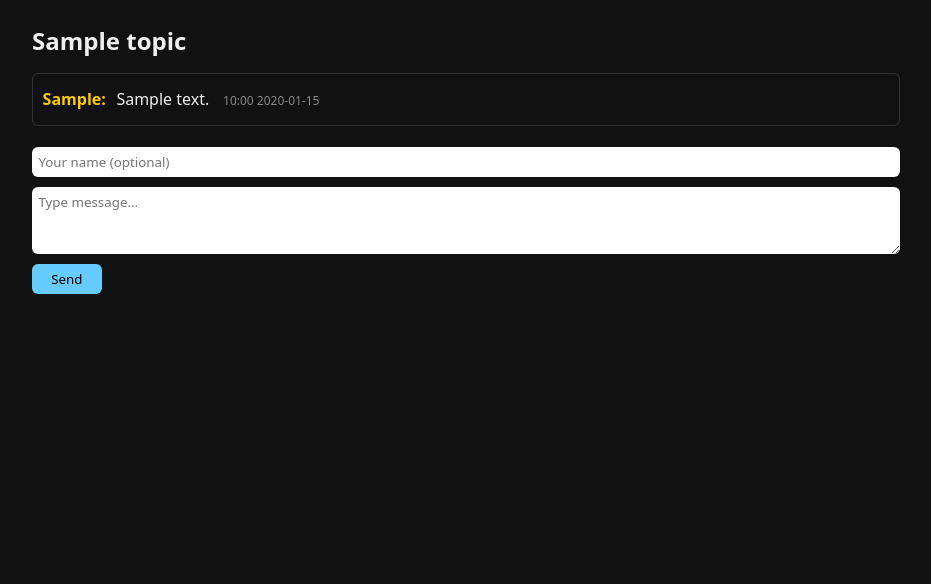
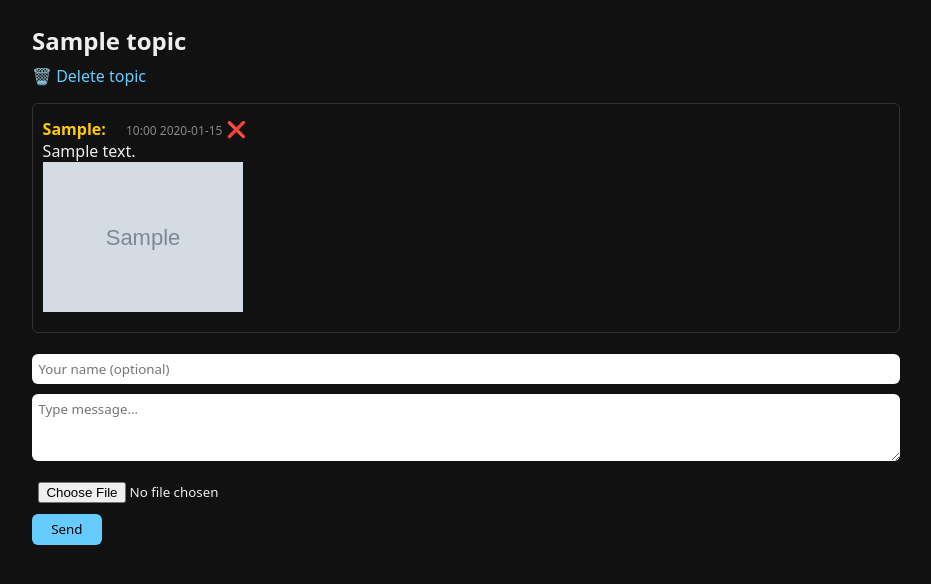
Before and after one commit to luiscamachomateo/private-chat, a Flask app: a page that uses templates/topic.html in a window 1280 px wide. Shown: the part 91-675 px from the top of the page, without its empty margins (174-1105 px from the left). Run offline with Flask 3, Linux system fonts and the light colour scheme; tables that the repository leaves empty hold one stand-in row (values such as "Sample post"); grey boxes marked "Sample" are stand-in pictures.

Commit message:
Update topic.html

```diff
--- a/templates/topic.html
+++ b/templates/topic.html
@@ -1,20 +1,32 @@
 {% extends "base.html" %}
 {% block content %}
 <h2>{{ topic.name }}</h2>
+<a href="{{ url_for('delete_topic', slug=topic.slug) }}" onclick="return confirm('Delete this topic and all messages?')">🗑️ Delete topic</a>
 
 <div class="chatbox">
   {% for m in msgs %}
     <div class="msg">
-       <span class="who">{{ m.sender }}:</span>
-       <span class="txt">{{ m.body }}</span>
-       <span class="ts">{{ m.created.strftime('%H:%M %Y-%m-%d') }}</span>
+       <div class="header">
+         <span class="who">{{ m.sender }}:</span>
+         <span class="ts">{{ m.created.strftime('%H:%M %Y-%m-%d') }}</span>
+         <a class="del" href="{{ url_for('delete_message', id=m.id) }}" onclick="return confirm('Delete this message?')">❌</a>
+       </div>
+       <div class="txt">{{ m.body|safe }}</div>
+       {% if m.filename %}
+         {% if m.filename.endswith(('.png', '.jpg', '.jpeg', '.gif')) %}
+            <img src="{{ url_for('uploaded_file', filename=m.filename) }}" width="200">
+         {% else %}
+            <a href="{{ url_for('uploaded_file', filename=m.filename) }}" target="_blank">📎 {{ m.filename }}</a>
+         {% endif %}
+       {% endif %}
     </div>
   {% endfor %}
 </div>
 
-<form class="send" method="post">
+<form class="send" method="post" enctype="multipart/form-data">
     <input name="sender" placeholder="Your name (optional)">
     <textarea name="body" rows="3" placeholder="Type message…"></textarea>
+    <input type="file" name="file">
     <button>Send</button>
 </form>
 {% endblock %}
```
